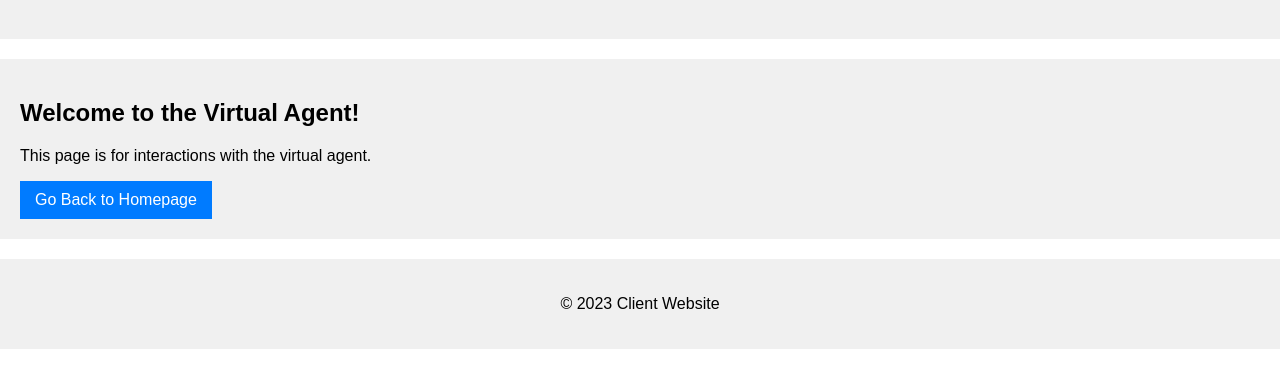
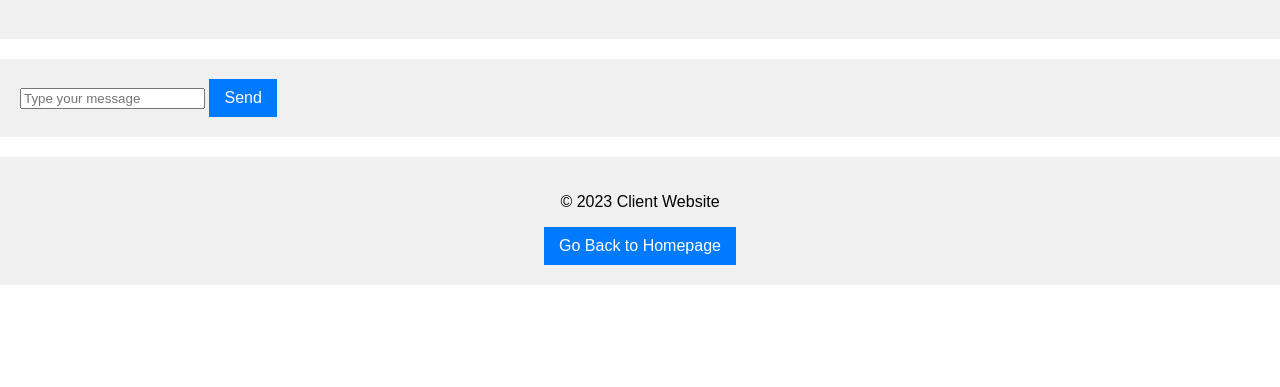
Before and after one commit to DimVat1/ThePawnAI, a plain HTML site: page virtual-agent.html in a window 1280 px wide. Shown: the part 81-468 px from the top of the page. Drawn offline with Linux system fonts and the light colour scheme.

Commit message:
Update virtual-agent.html

```diff
--- a/virtual-agent.html
+++ b/virtual-agent.html
@@ -5,28 +5,26 @@
     <meta name="viewport" content="width=device-width, initial-scale=1.0">
     <title>Virtual Agent</title>
     <link rel="stylesheet" href="styles.css">
+    <script src="script.js" defer></script>
 </head>
 <body>
     <header>
         <h1>Virtual Agent Page</h1>
     </header>
 
-    <section>
-        <h2>Welcome to the Virtual Agent!</h2>
-        <p>This page is for interactions with the virtual agent.</p>
-
-        <!-- Go Back Button -->
-        <button onclick="goBack()">Go Back to Homepage</button>
+    <section id="chat-section">
+        <div id="chat-box">
+            <div id="chat-messages"></div>
+            <div id="user-input">
+                <input type="text" id="user-message" placeholder="Type your message">
+                <button onclick="sendMessage()">Send</button>
+            </div>
+        </div>
     </section>
 
     <footer>
         <p>&copy; 2023 Client Website</p>
+        <button onclick="goBack()">Go Back to Homepage</button>
     </footer>
-
-<script>// Function to go back to the homepage
-function goBack() {
-    window.location.href = 'index.html';
-}</script>
-
 </body>
 </html>
```
